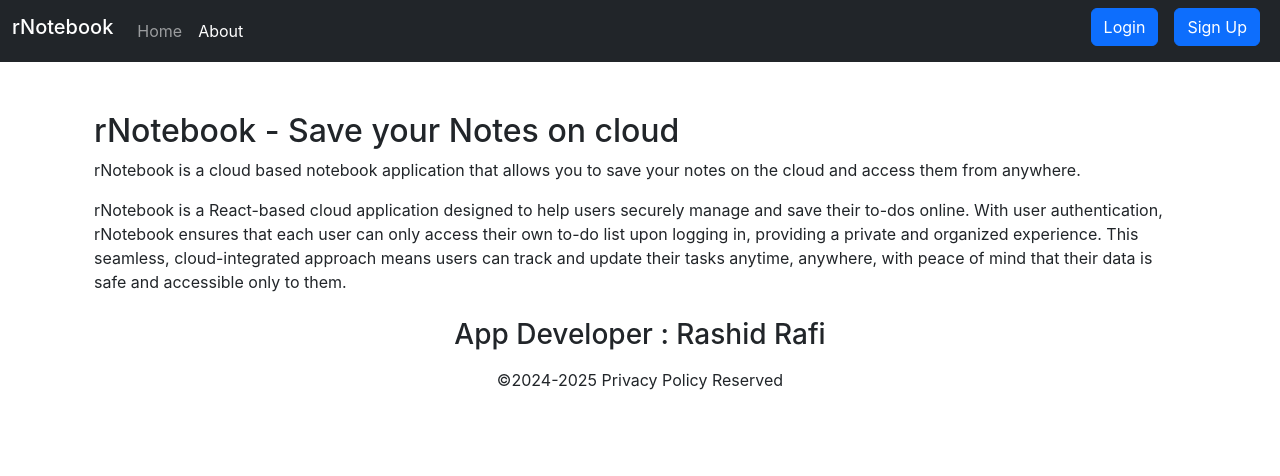
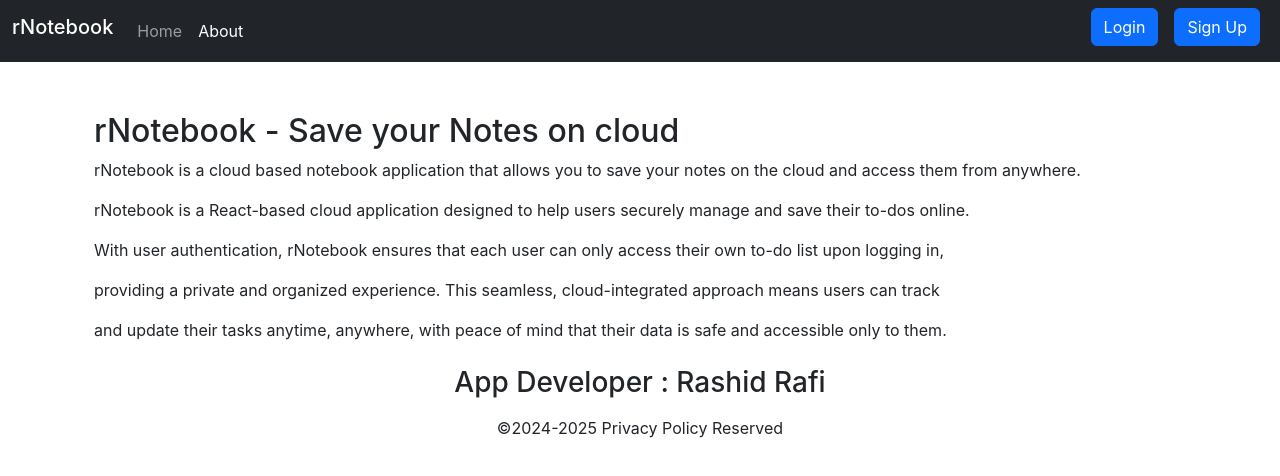
Before and after one commit to Rashid258/rnotebook, a React (Create React App) app: page /about in a window 1280 px wide. Shown: the top 476 px of the page. Built offline with nearby package versions, Linux system fonts and the light colour scheme; the HTML template or start-up script is replaced by a standard one.

Commit message:
App Completed

```diff
--- a/src/Components/About.js
+++ b/src/Components/About.js
@@ -5,7 +5,12 @@ const About = () => {
     <div className='container-fluid'>
       <h2>rNotebook - Save your Notes on cloud</h2>
       <p>rNotebook is a cloud based notebook application that allows you to save your notes on the cloud and access them from anywhere.</p>
-      <p>rNotebook is a React-based cloud application designed to help users securely manage and save their to-dos online. With user authentication, rNotebook ensures that each user can only access their own to-do list upon logging in, providing a private and organized experience. This seamless, cloud-integrated approach means users can track and update their tasks anytime, anywhere, with peace of mind that their data is safe and accessible only to them.</p>
+      <p>rNotebook is a React-based cloud application designed to help users securely manage and save their to-dos online.</p>
+      <p>With user authentication, rNotebook ensures that each user can only access their own to-do list upon logging in,
+        </p>
+        <p>providing a private and organized experience. This seamless, cloud-integrated approach means users can track
+          </p>
+           <p>and update their tasks anytime, anywhere, with peace of mind that their data is safe and accessible only to them.</p>
     </div>
   )
 }
--- a/src/Components/Addnote.js
+++ b/src/Components/Addnote.js
@@ -22,7 +22,8 @@ const Addnote = (props) => {
 
   return (
     <div className='container my-3'>
-        <h2>Add a Note</h2>
+      <h2 className='text-center'>rNotebook - Save Your Notes to Cloud</h2>
+        <h3>Add a Note</h3>
         <form>
         <div className="mb-3">
         <label htmlFor="title" className="form-label">Title</label>
--- a/src/Components/Navbar.js
+++ b/src/Components/Navbar.js
@@ -26,7 +26,7 @@ const Navbar = (props) => {
     }, [location])
 
     return (
-        <nav className="navbar navbar-expand-lg navbar-dark bg-dark">
+        <nav className="navbar navbar-expand-lg navbar-dark bg-dark sticky-top">
             <div className="container-fluid">
                 <h1 className="navbar-brand">rNotebook</h1>
                 <button className="navbar-toggler" type="button" data-bs-toggle="collapse" data-bs-target="#navbarNav" aria-controls="navbarNav" aria-expanded="false" aria-label="Toggle navigation">
--- a/src/Components/Notes.js
+++ b/src/Components/Notes.js
@@ -24,7 +24,6 @@ const Notes = (props) => {
     <>
     <Addnote showAlert={showAlert} />
     <div className='row my-3'>
-      <h2>rNotebook - Save Your Notes to Cloud</h2>
       <h2 className="container">Your Notes</h2>
       {notes.length === 0 && <div className="container">No Notes to display</div>}
     {notes.map((note)=>{
```
